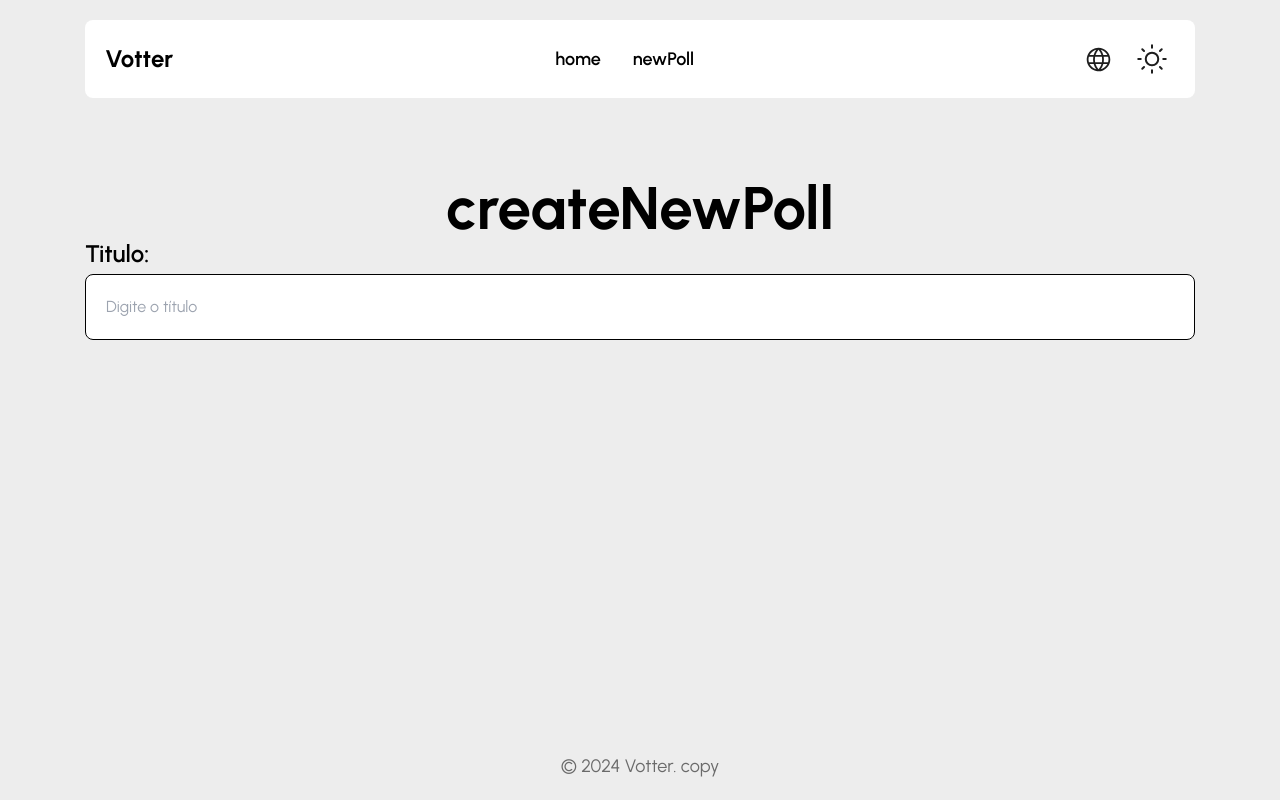
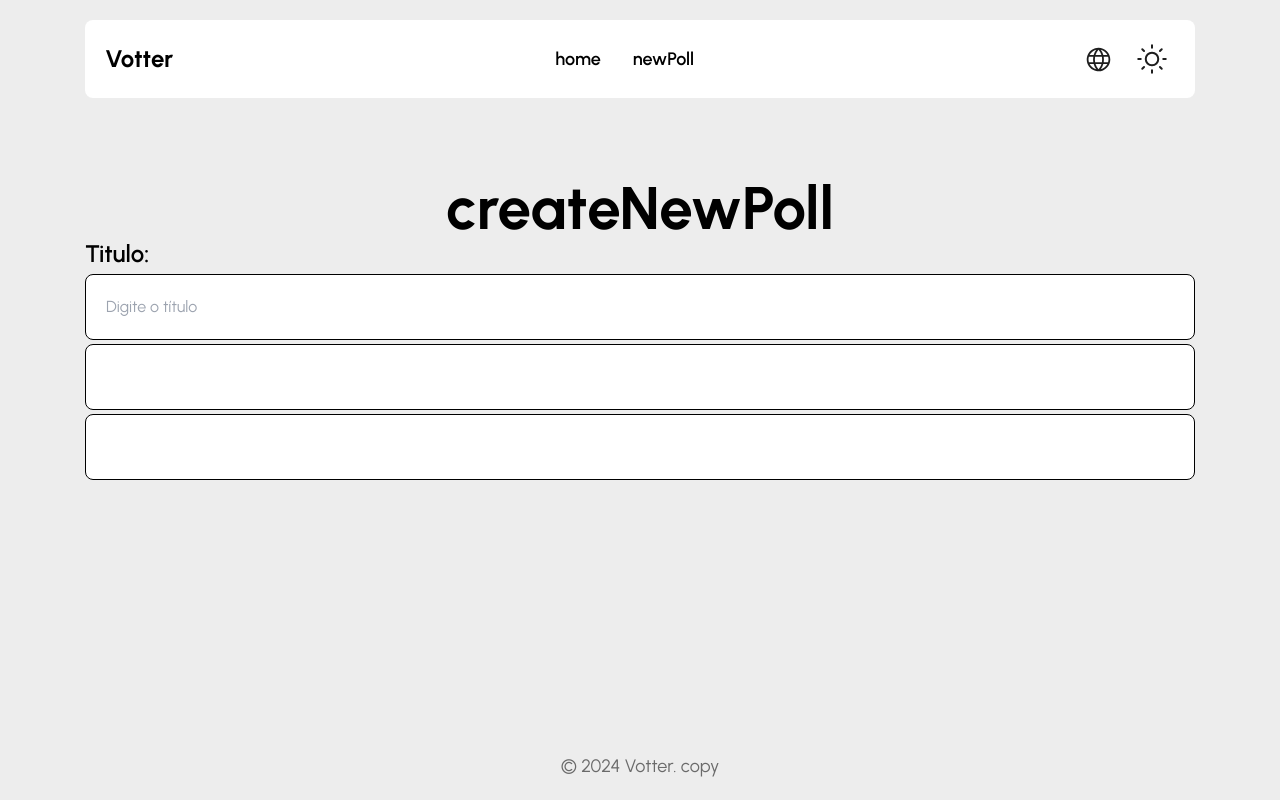
Before and after one commit to Guilherme-Matosoli/vooter-client, a Next.js app: page /en/poll/new in a window 1280 px wide. Built offline with nearby package versions, Linux system fonts and the light colour scheme; what i18next-resources-to-backend would draw is missing.

Commit message:
render all fields :rocket:

```diff
--- a/src/app/[lng]/poll/new/page.tsx
+++ b/src/app/[lng]/poll/new/page.tsx
@@ -44,6 +44,16 @@ export default function NewPoll({ params: { lng } }: NewPollParams) {
           placeholder="Digite o título"
           {...register("title", { required: true })}
         />
+
+        {
+          fields.map((option, index) => {
+            return <Input
+              label=""
+              placeholder=""
+              {...option}
+            />
+          })
+        }
       </form>
     </main>
   );
```
